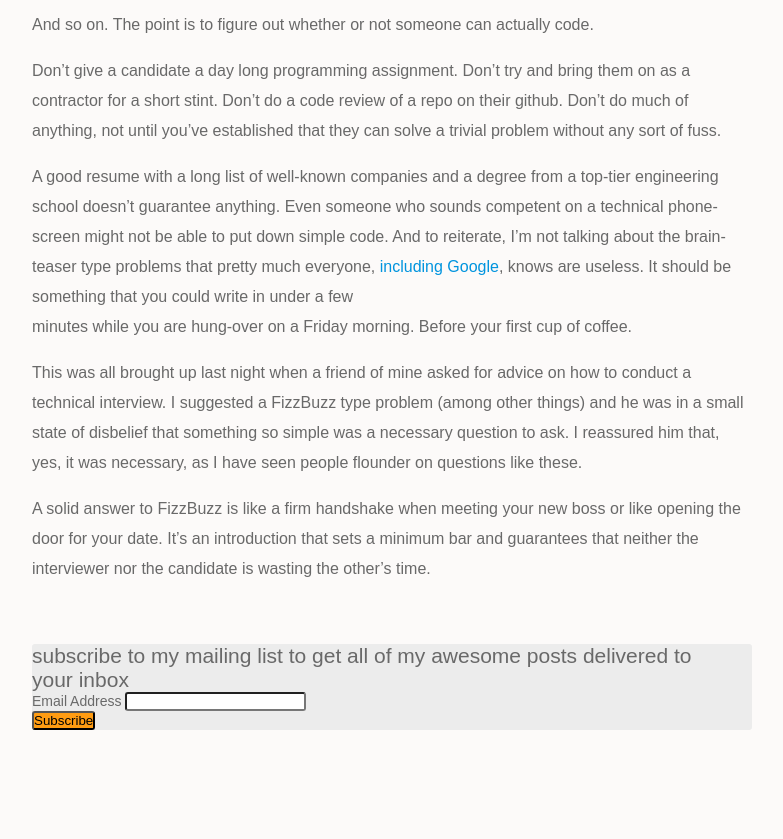
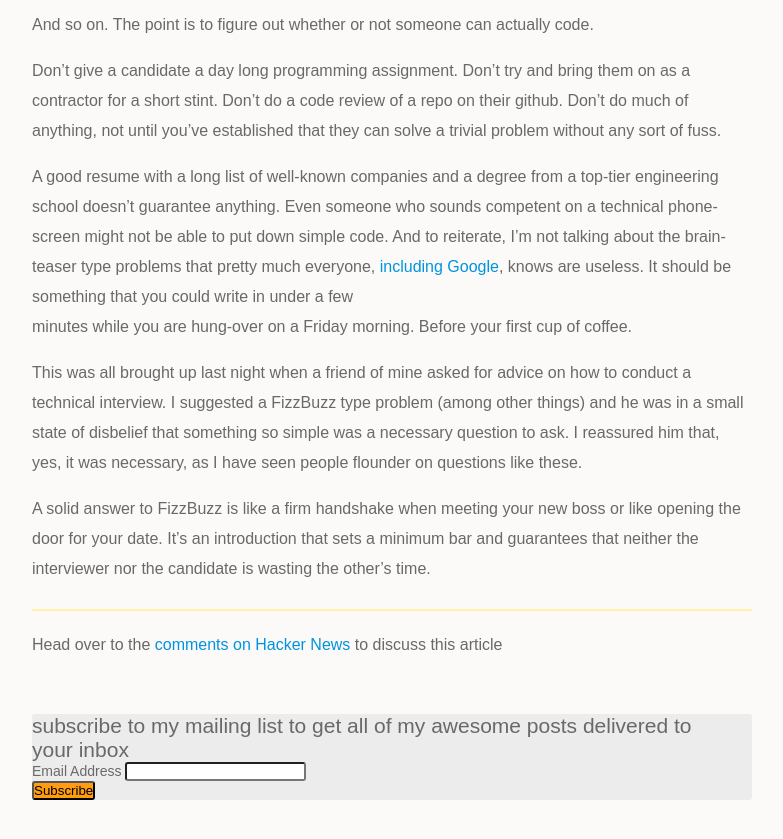
Before and after one commit to brianbrunner/brianbrunner.github.io, a Jekyll site: the page built from _posts/2013-10-25-fizzbuzz.markdown, in a window 1280 px wide and 900 px high, scrolled down 776 px. Shown: the top 839 px of the window, without its empty margins (248-1031 px from the left). Built offline with Jekyll 4.4.1, drawn with Linux system fonts in a browser that asks for light colours; nearby versions of some CDN libraries; comment, search, counter and statistics services are not loaded.

Commit message:
UPDATED COMMENTS SHIT

```diff
--- a/_layouts/post.html
+++ b/_layouts/post.html
@@ -8,6 +8,10 @@ layout: default
 		<h2 class="meta">{{ page.date | date_to_string }}</h2>
 	</div>
 	{{ content }}
+  {% if page.comments %}
+    <hr/>
+    {{page.comments}}
+  {% endif %}
 </article>
 <!-- Begin MailChimp Signup Form -->
 <link href="http://cdn-images.mailchimp.com/embedcode/classic-081711.css" rel="stylesheet" type="text/css">
--- a/_posts/2013-10-25-fizzbuzz.markdown
+++ b/_posts/2013-10-25-fizzbuzz.markdown
@@ -3,6 +3,8 @@ layout: post
 title:  "For the Love of God, Ask FizzBuzz"
 date:   2013-10-25 11:00:00
 categories: interviews
+commentslink: "https://news.ycombinator.com/item?id=6622932"
+comments: "Head over to the <a href='https://news.ycombinator.com/item?id=6622932'>comments on Hacker News</a> to discuss this article"
 ---
 
 Software engineering interviews are a very open-ended art form. Every company
--- a/index.html
+++ b/index.html
@@ -8,7 +8,11 @@ title: bsquared
  	<article>
  		<div class='title'>
  			<h1>{{ post.title }}</h1>
- 			<h2>{{ post.date | date_to_string }} | <a href="{{post.url}}">Permalink</a></h2>
+ 			<h2>{{ post.date | date_to_string }} |
+          {%if post.commentslink %}
+            <a href="{{post.commentslink}}" target="_blank">Commments</a>  |
+          {% endif %}
+          <a href="{{post.url}}">Permalink</a></h2>
  		</div>
  		{{ post.content }}
  	</article>
```
